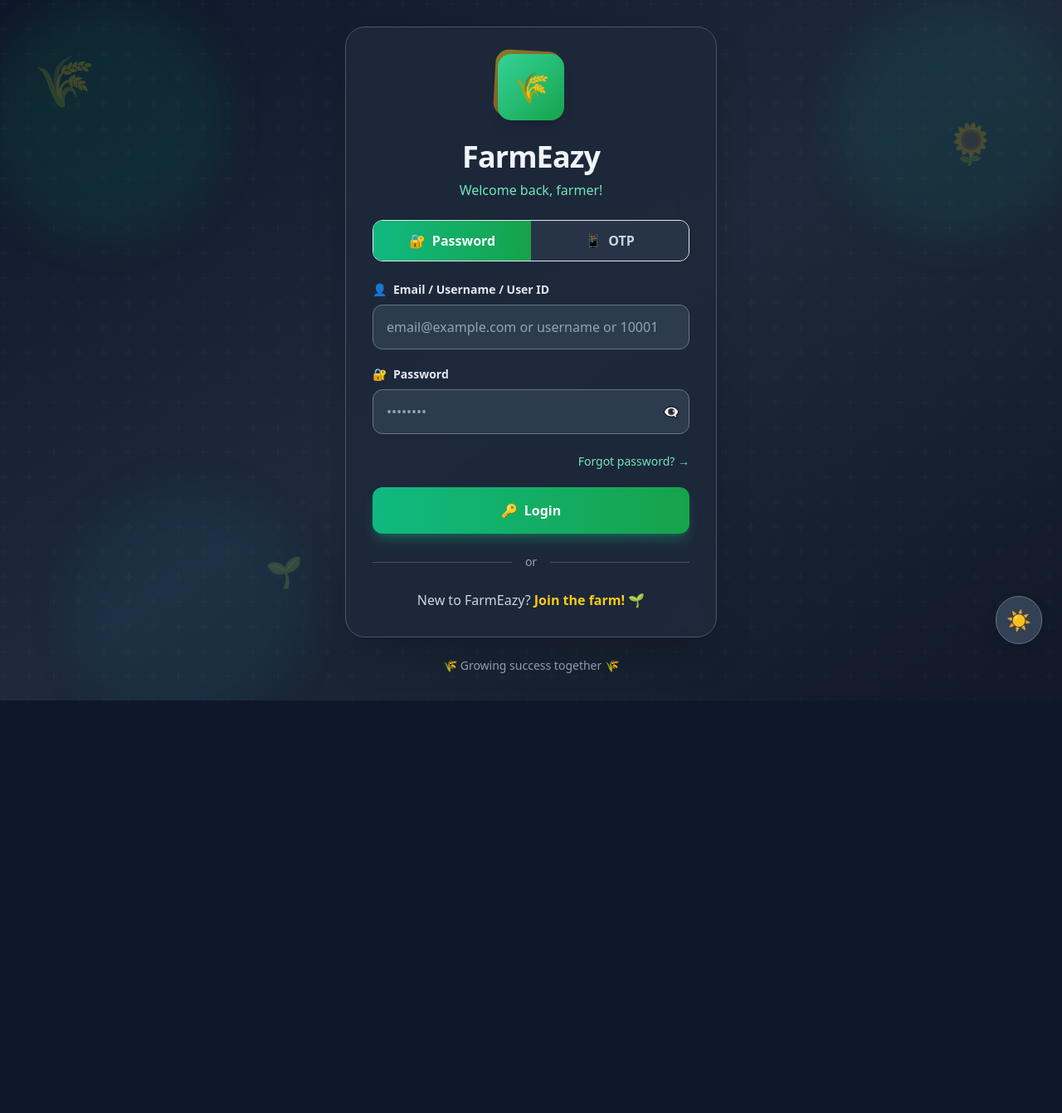
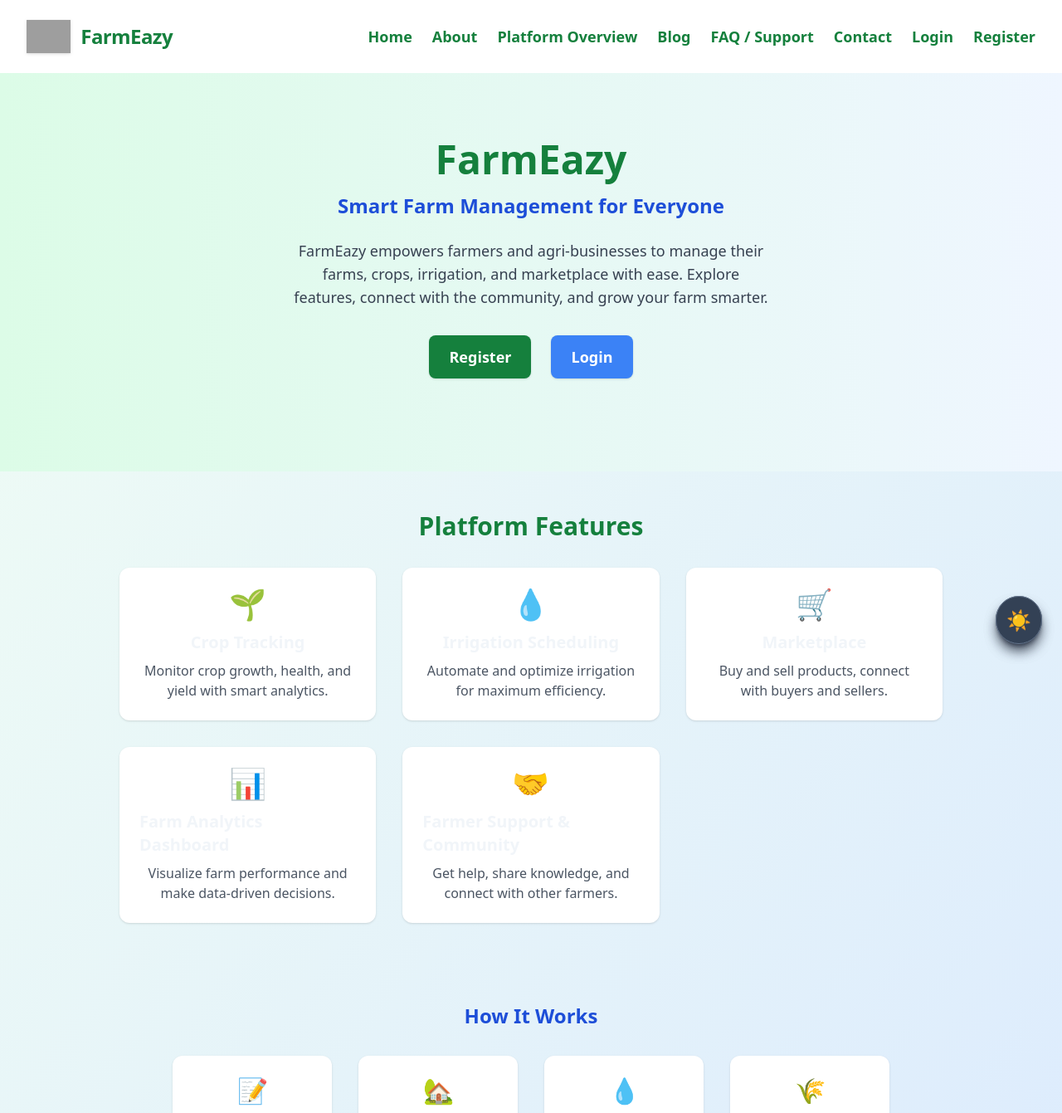
Before and after one commit to Kranthireddy03/farm-eazy-frontend, a React (Vite) app: page / in a window 1280 px wide. Before the commit this address led to /login. Shown: the top 1341 px of the page at 83% size. Before the commit the page ends 844 px from the top, so only its background shows below. Built offline with nearby package versions, Linux system fonts and the light colour scheme; grey boxes are pictures that could not be loaded.

Commit message:
some changes

```diff
--- a/src/App.jsx
+++ b/src/App.jsx
@@ -62,6 +62,7 @@ const ResetPassword = lazy(() => import('./pages/ResetPassword'));
 const RedirectReset = lazy(() => import('./pages/RedirectReset'));
 const EmailError = lazy(() => import('./pages/EmailError'));
 const Home = lazy(() => import('./pages/Home'));
+const LandingHome = lazy(() => import('./pages/LandingHome'));
 const DashboardEnhanced = lazy(() => import('./pages/DashboardEnhanced'));
 const Farms = lazy(() => import('./pages/Farms'));
 const FarmDetail = lazy(() => import('./pages/FarmDetail'));
@@ -162,6 +163,7 @@ function AppContent() {
       <Suspense fallback={<div className="flex items-center justify-center h-screen text-gray-500 dark:text-slate-400 bg-white dark:bg-slate-900">Loading page...</div>}>
         <Routes>
           {/* Public Routes */}
+          <Route path="/" element={isAuthenticated ? <Home /> : <LandingHome />} />
           <Route path="/login" element={<Login />} />
           <Route path="/register" element={<Register />} />
           <Route path="/forgot-password" element={<ForgotPassword />} />
@@ -178,10 +180,9 @@ function AppContent() {
               </ProtectedRoute>
             }
           >
-            <Route path="/" element={<Home />} />
+            <Route path="/dashboard" element={<DashboardEnhanced />} />
             <Route path="/settings" element={<ProtectedRoute><UserPreferences /></ProtectedRoute>} />
             <Route path="/communication-preferences" element={<CommunicationPreferences />} />
-            <Route path="/dashboard" element={<DashboardEnhanced />} />
             <Route path="/farms" element={<Farms />} />
             <Route path="/farms/:farmId" element={<FarmDetail />} />
             <Route path="/crops" element={<Crops />} />
--- /dev/null
+++ b/src/pages/LandingHome.jsx
@@ -0,0 +1,128 @@
+import React from 'react';
+import { Link } from 'react-router-dom';
+import DarkModeToggle from '../components/DarkModeToggle';
+
+export default function LandingHome() {
+  return (
+    <div className="min-h-screen flex flex-col bg-gradient-to-br from-green-50 to-blue-100 dark:from-slate-900 dark:to-slate-950">
+      {/* NAVBAR */}
+      <header className="w-full py-6 px-8 flex justify-between items-center bg-white dark:bg-slate-900 shadow-md">
+        <div className="flex items-center gap-3">
+          <img src="/farm-eazy.png" alt="FarmEazy Logo" className="h-10 drop-shadow" />
+          <span className="text-2xl font-extrabold tracking-tight text-green-700 dark:text-green-400">FarmEazy</span>
+        </div>
+        <nav className="flex gap-6">
+          <Link to="/" className="font-semibold text-green-700 dark:text-green-400 hover:underline text-lg">Home</Link>
+          <Link to="/about" className="font-semibold text-green-700 dark:text-green-400 hover:underline text-lg">About</Link>
+          <Link to="/public-services" className="font-semibold text-green-700 dark:text-green-400 hover:underline text-lg">Platform Overview</Link>
+          <Link to="/blog" className="font-semibold text-green-700 dark:text-green-400 hover:underline text-lg">Blog</Link>
+          <Link to="/support" className="font-semibold text-green-700 dark:text-green-400 hover:underline text-lg">FAQ / Support</Link>
+          <Link to="/contact" className="font-semibold text-green-700 dark:text-green-400 hover:underline text-lg">Contact</Link>
+          <Link to="/login" className="font-semibold text-green-700 dark:text-green-400 hover:underline text-lg">Login</Link>
+          <Link to="/register" className="font-semibold text-green-700 dark:text-green-400 hover:underline text-lg">Register</Link>
+        </nav>
+      </header>
+      <DarkModeToggle floating />
+
+      {/* HERO SECTION */}
+      <section className="flex flex-col items-center justify-center py-20 bg-gradient-to-r from-green-100 to-blue-50 dark:from-slate-900 dark:to-slate-950">
+        <h1 className="text-5xl font-extrabold text-green-700 dark:text-green-400 mb-4">FarmEazy</h1>
+        <h2 className="text-2xl font-semibold text-blue-700 dark:text-blue-300 mb-6">Smart Farm Management for Everyone</h2>
+        <p className="text-lg text-gray-700 dark:text-slate-300 mb-8 max-w-xl text-center">
+          FarmEazy empowers farmers and agri-businesses to manage their farms, crops, irrigation, and marketplace with ease. Explore features, connect with the community, and grow your farm smarter.
+        </p>
+        <div className="flex gap-6 mb-8">
+          <Link to="/register" className="px-6 py-3 rounded-lg bg-green-700 text-white font-bold text-lg shadow hover:bg-green-800 transition">Register</Link>
+          <Link to="/login" className="px-6 py-3 rounded-lg bg-blue-500 text-white font-bold text-lg shadow hover:bg-blue-600 transition">Login</Link>
+        </div>
+      </section>
+
+      {/* FEATURES SECTION */}
+      <section className="py-12 px-4 max-w-5xl mx-auto">
+        <h3 className="text-3xl font-bold text-center text-green-700 dark:text-green-400 mb-8">Platform Features</h3>
+        <div className="grid grid-cols-1 md:grid-cols-3 gap-8">
+          <div className="bg-white dark:bg-slate-800 rounded-xl shadow p-6 flex flex-col items-center hover:shadow-lg transition">
+            <span className="text-4xl mb-3">🌱</span>
+            <h4 className="text-xl font-semibold mb-2">Crop Tracking</h4>
+            <p className="text-gray-600 dark:text-slate-300 text-center">Monitor crop growth, health, and yield with smart analytics.</p>
+          </div>
+          <div className="bg-white dark:bg-slate-800 rounded-xl shadow p-6 flex flex-col items-center hover:shadow-lg transition">
+            <span className="text-4xl mb-3">💧</span>
+            <h4 className="text-xl font-semibold mb-2">Irrigation Scheduling</h4>
+            <p className="text-gray-600 dark:text-slate-300 text-center">Automate and optimize irrigation for maximum efficiency.</p>
+          </div>
+          <div className="bg-white dark:bg-slate-800 rounded-xl shadow p-6 flex flex-col items-center hover:shadow-lg transition">
+            <span className="text-4xl mb-3">🛒</span>
+            <h4 className="text-xl font-semibold mb-2">Marketplace</h4>
+            <p className="text-gray-600 dark:text-slate-300 text-center">Buy and sell products, connect with buyers and sellers.</p>
+          </div>
+          <div className="bg-white dark:bg-slate-800 rounded-xl shadow p-6 flex flex-col items-center hover:shadow-lg transition">
+            <span className="text-4xl mb-3">📊</span>
+            <h4 className="text-xl font-semibold mb-2">Farm Analytics Dashboard</h4>
+            <p className="text-gray-600 dark:text-slate-300 text-center">Visualize farm performance and make data-driven decisions.</p>
+          </div>
+          <div className="bg-white dark:bg-slate-800 rounded-xl shadow p-6 flex flex-col items-center hover:shadow-lg transition">
+            <span className="text-4xl mb-3">🤝</span>
+            <h4 className="text-xl font-semibold mb-2">Farmer Support & Community</h4>
+            <p className="text-gray-600 dark:text-slate-300 text-center">Get help, share knowledge, and connect with other farmers.</p>
+          </div>
+        </div>
+      </section>
+
+      {/* HOW IT WORKS SECTION */}
+      <section className="py-12 px-4 max-w-4xl mx-auto">
+        <h3 className="text-2xl font-bold text-center text-blue-700 dark:text-blue-300 mb-8">How It Works</h3>
+        <div className="grid grid-cols-1 md:grid-cols-4 gap-8">
+          <div className="bg-white dark:bg-slate-800 rounded-xl shadow p-6 flex flex-col items-center">
+            <span className="text-3xl mb-2">📝</span>
+            <h4 className="font-semibold mb-1">Register an account</h4>
+          </div>
+          <div className="bg-white dark:bg-slate-800 rounded-xl shadow p-6 flex flex-col items-center">
+            <span className="text-3xl mb-2">🏡</span>
+            <h4 className="font-semibold mb-1">Add your farm and crops</h4>
+          </div>
+          <div className="bg-white dark:bg-slate-800 rounded-xl shadow p-6 flex flex-col items-center">
+            <span className="text-3xl mb-2">💧</span>
+            <h4 className="font-semibold mb-1">Manage irrigation and products</h4>
+          </div>
+          <div className="bg-white dark:bg-slate-800 rounded-xl shadow p-6 flex flex-col items-center">
+            <span className="text-3xl mb-2">🌾</span>
+            <h4 className="font-semibold mb-1">Buy, sell, and grow your farm</h4>
+          </div>
+        </div>
+      </section>
+
+      {/* EXPLORE WITHOUT LOGIN SECTION */}
+      <section className="py-12 px-4 max-w-4xl mx-auto">
+        <h3 className="text-xl font-bold text-center text-green-700 dark:text-green-400 mb-6">Explore Without Login</h3>
+        <div className="flex flex-wrap justify-center gap-6">
+          <Link to="/about" className="px-5 py-3 rounded-lg bg-green-100 dark:bg-green-900 text-green-700 dark:text-green-300 font-semibold shadow hover:bg-green-200 dark:hover:bg-green-800 transition">About</Link>
+          <Link to="/blog" className="px-5 py-3 rounded-lg bg-blue-100 dark:bg-blue-900 text-blue-700 dark:text-blue-300 font-semibold shadow hover:bg-blue-200 dark:hover:bg-blue-800 transition">Blog</Link>
+          <Link to="/support" className="px-5 py-3 rounded-lg bg-yellow-100 dark:bg-yellow-900 text-yellow-700 dark:text-yellow-300 font-semibold shadow hover:bg-yellow-200 dark:hover:bg-yellow-800 transition">FAQ</Link>
+          <Link to="/contact" className="px-5 py-3 rounded-lg bg-gray-100 dark:bg-gray-900 text-gray-700 dark:text-gray-300 font-semibold shadow hover:bg-gray-200 dark:hover:bg-gray-800 transition">Contact</Link>
+          <Link to="/support" className="px-5 py-3 rounded-lg bg-orange-100 dark:bg-orange-900 text-orange-700 dark:text-orange-300 font-semibold shadow hover:bg-orange-200 dark:hover:bg-orange-800 transition">Support</Link>
+        </div>
+      </section>
+
+      {/* FOOTER */}
+      <footer className="w-full py-6 px-8 bg-white dark:bg-slate-900 text-center text-gray-500 dark:text-slate-400 border-t border-gray-200 dark:border-slate-700 mt-auto">
+        <div className="flex flex-col md:flex-row justify-between items-center max-w-5xl mx-auto gap-4">
+          <div>
+            <span>Contact: </span>
+            <a href="mailto:support@farm-eazy.com" className="hover:underline text-green-700 dark:text-green-400">support@farm-eazy.com</a>
+            <span className="mx-2">|</span>
+            <span>+91-9876543210</span>
+          </div>
+          <div className="flex gap-4">
+            <Link to="/privacy-policy" className="hover:underline">Privacy Policy</Link>
+            <Link to="/terms" className="hover:underline">Terms</Link>
+            <Link to="/refund-policy" className="hover:underline">Refund Policy</Link>
+            <Link to="/shipping-policy" className="hover:underline">Shipping Policy</Link>
+            <Link to="/marketplace-disclosure" className="hover:underline">Marketplace Disclosure</Link>
+          </div>
+        </div>
+        <div className="mt-4 text-xs">&copy; {new Date().getFullYear()} FarmEazy. All rights reserved.</div>
+      </footer>
+    </div>
+  );
+}
```
Also changed, not shown: 162 other files (tests, documents, lock files or other folders).
